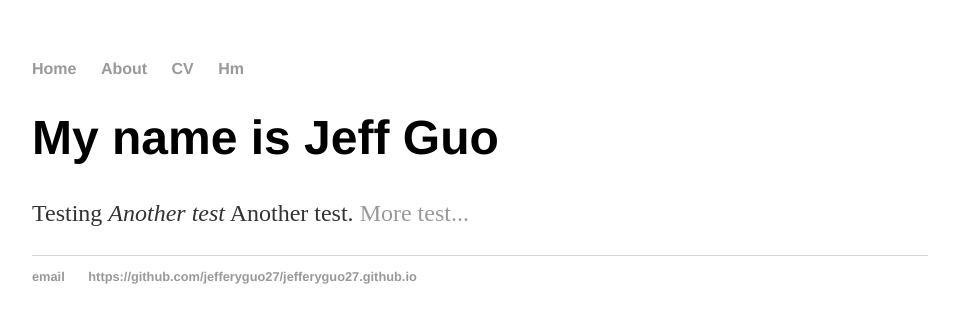
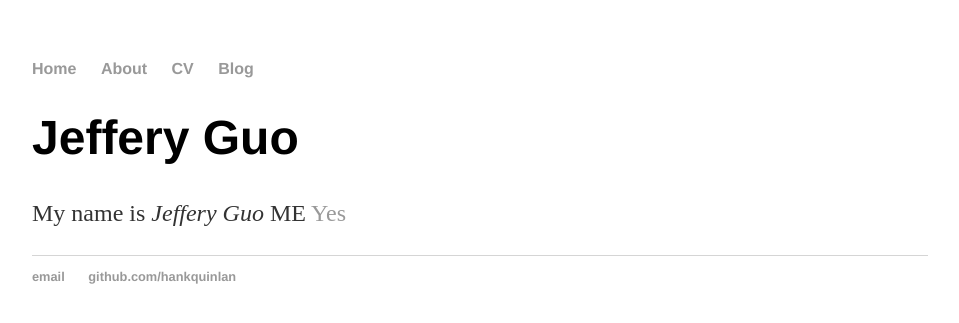
Before and after one commit to jefferyguo27/jefferyguo27.github.io, a Jekyll site: the page built from index.html, in a window 1280 px wide. Shown: the top 323 px of the page, without its empty margins (160-1119 px from the left). Built offline with Jekyll 4.4.1, drawn with Linux system fonts in a browser that asks for light colours.

Commit message:
Update index.html

```diff
--- a/index.html
+++ b/index.html
@@ -1,30 +1,8 @@
-<!DOCTYPE html>
-<html>
-	<head>
-		<title>Jeffery Guo</title>
-		<!-- link to main stylesheet -->
-		<link rel="stylesheet" type="text/css" href="/css/main.css">
-	</head>
-	<body>
-		<nav>
-    		<ul>
-        		<li><a href="/">Home</a></li>
-	        	<li><a href="/about">About</a></li>
-        		<li><a href="/cv">CV</a></li>
-        		<li><a href="/Hm">Hm</a></li>
-    		</ul>
-		</nav>
-		<div class="container">
-    		<div class="blurb">
-        		<h1>My name is Jeff Guo</h1>
-				<p>Testing <em>Another test</em> Another test. <a href="/about">More test...</a></p>
-    		</div><!-- /.blurb -->
-		</div><!-- /.container -->
-		<footer>
-    		<ul>
-        		<li><a href="mailto:jlguo2@wisc.edu">email</a></li>
-        		<li><a href="https://github.com/jefferyguo27/jefferyguo27.github.io">https://github.com/jefferyguo27/jefferyguo27.github.io</a></li>
-			</ul>
-		</footer>
-	</body>
-</html>
+---
+layout: default
+title: Jeffery Guo
+---
+<div class="blurb">
+	<h1>Jeffery Guo</h1>
+	<p>My name is <em>Jeffery Guo</em> ME <a href="/about">Yes</a></p>
+</div><!-- /.blurb -->
```
